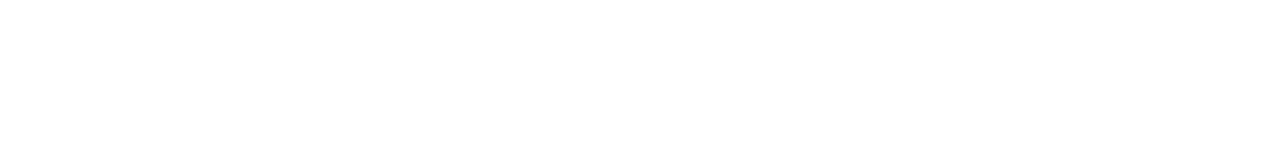
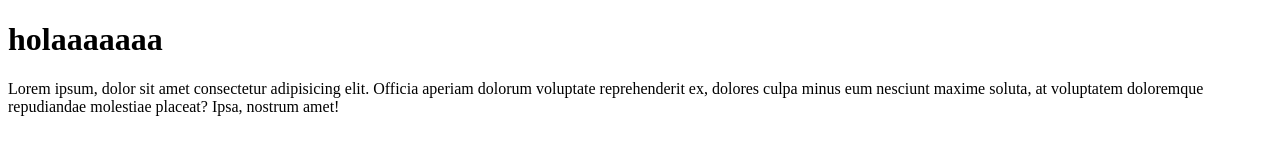
Before and after one commit to franciscolopez29/franciscolopez, a plain HTML site: page index.html in a window 1280 px wide. Drawn offline with Linux system fonts and the light colour scheme.

Commit message:
agregue parrafo

```diff
--- a/index.html
+++ b/index.html
@@ -6,6 +6,7 @@
     <title>Git</title>
 </head>
 <body>
-
+    <h1>holaaaaaaa</h1>
+    <p>Lorem ipsum, dolor sit amet consectetur adipisicing elit. Officia aperiam dolorum voluptate reprehenderit ex, dolores culpa minus eum nesciunt maxime soluta, at voluptatem doloremque repudiandae molestiae placeat? Ipsa, nostrum amet!</p>
 </body>
 </html>
```
